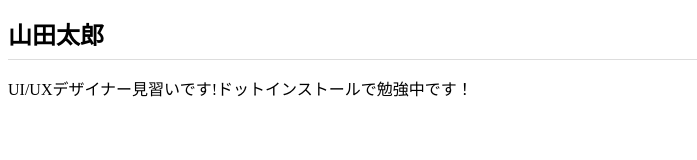
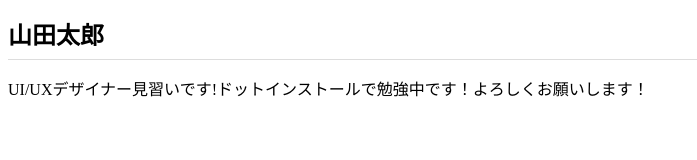
Before and after one commit to osakadaaki/osakadaaki.github.io, a plain HTML site: page index.html in a window 1280 px wide. Shown: the whole page, without its empty margins (0-697 px from the left). Drawn offline with Linux system fonts and the light colour scheme.

Commit message:
Add files via upload

```diff
--- a/index.html
+++ b/index.html
@@ -8,6 +8,6 @@
 
 <body>
   <h1>山田太郎</h1>
-  <p>UI/UXデザイナー見習いです!ドットインストールで勉強中です！</p>
+  <p>UI/UXデザイナー見習いです!ドットインストールで勉強中です！よろしくお願いします！</p>
 </body>
 </html>
```
